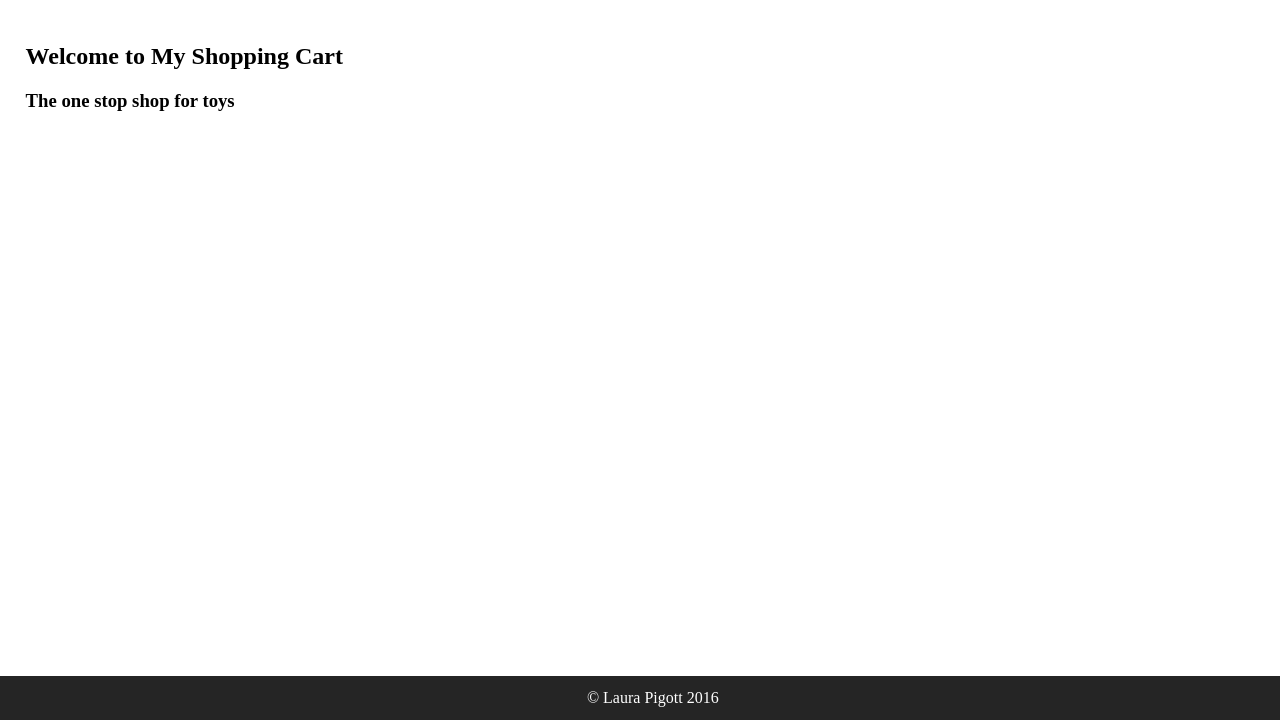
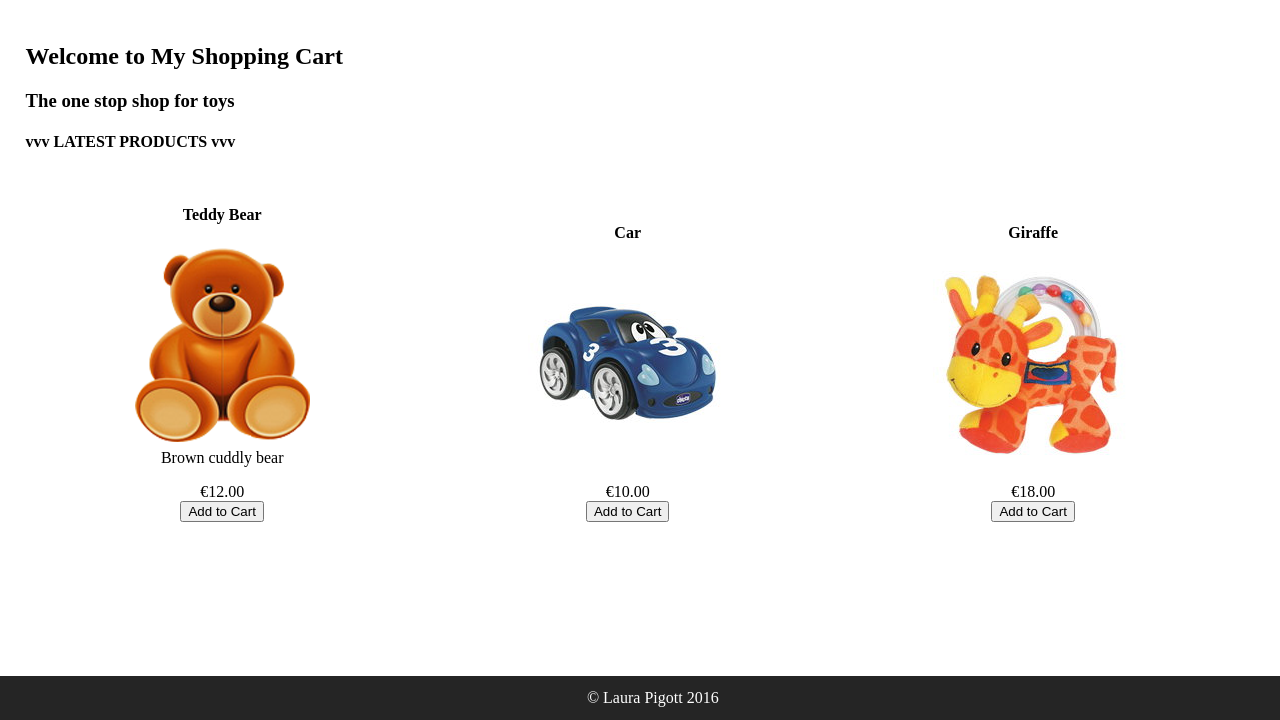
Before and after one commit to pigottlaura/SSP2_Assignment01_ShoppingCart, a PHP site: page /page.php?page=home in a window 1280 px wide. Shown: the part 80-800 px from the top of the page. Run offline with PHP 8.4, Linux system fonts and the light colour scheme; data comes from the database, SQL or seed files in the repository; some libraries are stand-ins or nearby versions.

Commit message:
Getting Latest Products for the home page
Customising the Database::getProducts() method, so that order by and
asc/desc can be specified

```diff
--- a/config.php
+++ b/config.php
@@ -1,5 +1,6 @@
 <?php
     define("CONF_DEBUG", true);
+
     if($_SERVER['SERVER_NAME'] == "localhost"){
         define("CONF_DB_HOST", "localhost");
         define("CONF_DB_NAME", "SSP2_Assignment01");
--- a/css/styles.css
+++ b/css/styles.css
@@ -95,12 +95,18 @@ footer {
 }
 
 /* PRODUCTS */
-.productContainer {
+.productContainer, .latestProductContainer {
     display: inline-block;
     width: 22%;
     margin: 1% 2% 4% 1%;
     box-sizing: border-box;
     text-align: center;
+}
+.productContainer {
+    width: 22%;
+}
+.latestProductContainer {
+    width: 30%;
 }
 .productContainer img {
     height: 100px;
--- a/includes/classes/Database.php
+++ b/includes/classes/Database.php
@@ -65,12 +65,14 @@
             return $user;
         }
 
-        static public function getProducts($numProducts=10, $category=1){
+        static public function getProducts($numProducts=10, $category=1, $orderBy="name", $ascDesc="desc"){
             $tempProducts = null;
+            $ascDesc = strtoupper($ascDesc);
+
             if($category == 1){
-                $statement = self::getConnection()->prepare("SELECT * FROM sProduct LIMIT :numProducts;");
+                $statement = self::getConnection()->prepare("SELECT * FROM sProduct ORDER BY " . $orderBy . " " . $ascDesc . " LIMIT :numProducts;");
             } else {
-                $statement = self::getConnection()->prepare("SELECT * FROM sProduct WHERE category = :category LIMIT :numProducts;");
+                $statement = self::getConnection()->prepare("SELECT * FROM sProduct WHERE category = :category ORDER BY " . $orderBy . " " . $ascDesc . " LIMIT :numProducts;");
                 $statement->bindParam(":category", $category);
             }
             $statement->bindParam(":numProducts", $numProducts, PDO::PARAM_INT);
--- a/includes/pages/home.inc
+++ b/includes/pages/home.inc
@@ -1,2 +1,19 @@
 <h2>Welcome to My Shopping Cart</h2>
 <h3>The one stop shop for toys</h3>
+
+
+<h4>vvv LATEST PRODUCTS vvv</h4>
+<?php
+    $latestProducts = Database::getProducts(3, 1, "date_added", "desc");
+    foreach ($latestProducts as $product) {
+        echo "<div class='latestProductContainer'>";
+        echo "<h4>" . $product["name"] . "</h4>";
+        echo "<figure>";
+        echo "<img src='./images/products/" . $product["image"] . "' alt='" . $product["name"] . "'>";
+        echo "<figcaption>" . $product["description"] . "</figcaption>";
+        echo "</figure>";
+        echo "<div class='price'>€" . $product["price"] . "</div>";
+        echo "<a class='addToCart' href='?" . $_SERVER['QUERY_STRING'] . "&productId=" . $product["id"] . "'><button>Add to Cart</button></a>";
+        echo "</div>";
+    }
+?>
--- a/includes/pages/products.inc
+++ b/includes/pages/products.inc
@@ -1,6 +1,6 @@
 <?php
     $category = isset($_GET["category"]) && $_GET["category"] > 0 ? $_GET["category"] : 1;
-    $products = Database::getProducts(10, $category);
+    $products = Database::getProducts(10, $category, "id", "desc");
     foreach ($products as $product) {
         echo "<div class='productContainer'>";
         echo "<h4>" . $product["name"] . "</h4>";
--- a/sql/database_script.sql
+++ b/sql/database_script.sql
@@ -15,6 +15,7 @@ CREATE table sProduct (
 	price DECIMAL(6, 2),
 	image VARCHAR(255),
 	category INT(10) DEFAULT 1,
+	date_added TIMESTAMP DEFAULT CURRENT_TIMESTAMP,
 	CONSTRAINT product_fk FOREIGN KEY (category) REFERENCES sCategory(id),
 	CONSTRAINT product_pk PRIMARY KEY (id)
 );
```
